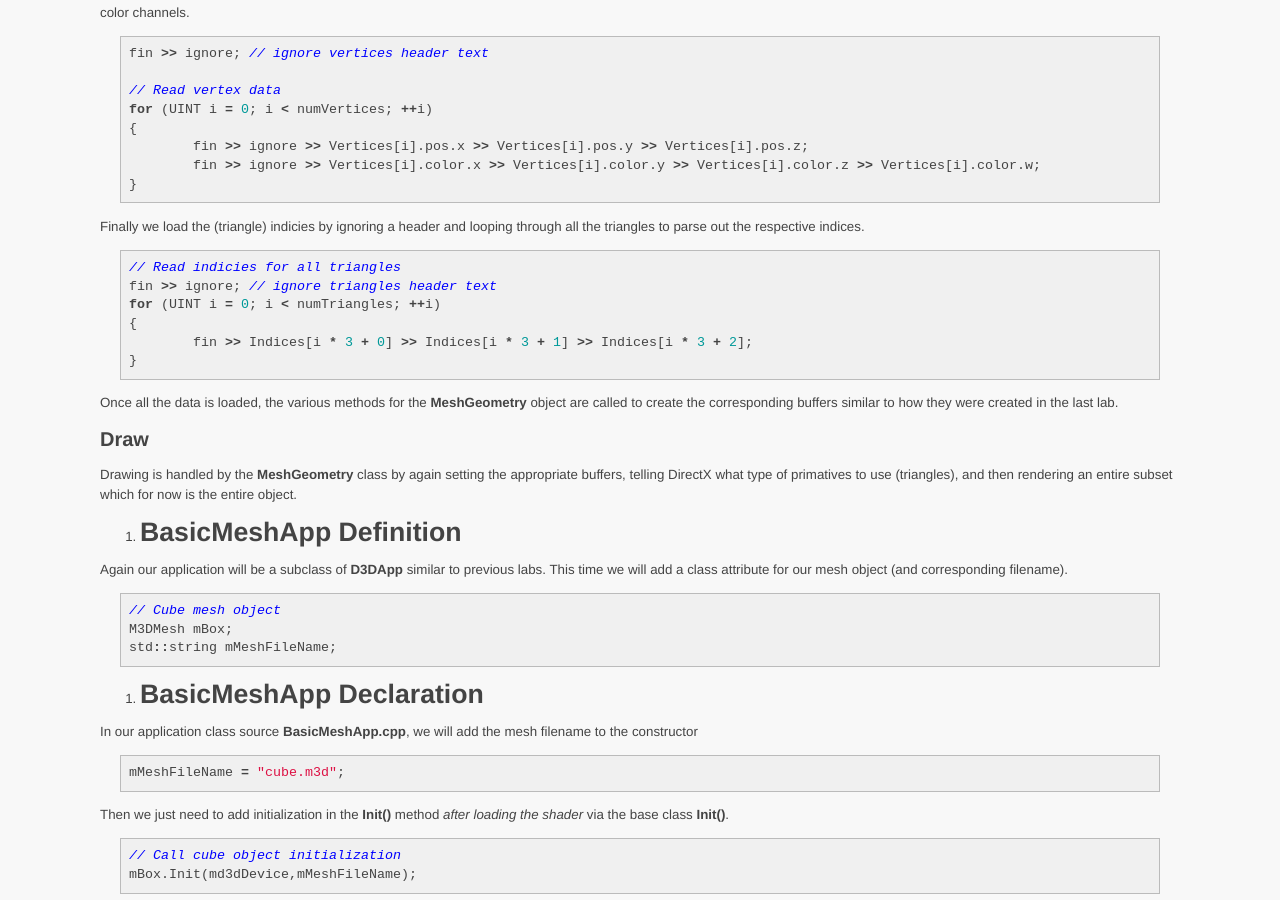
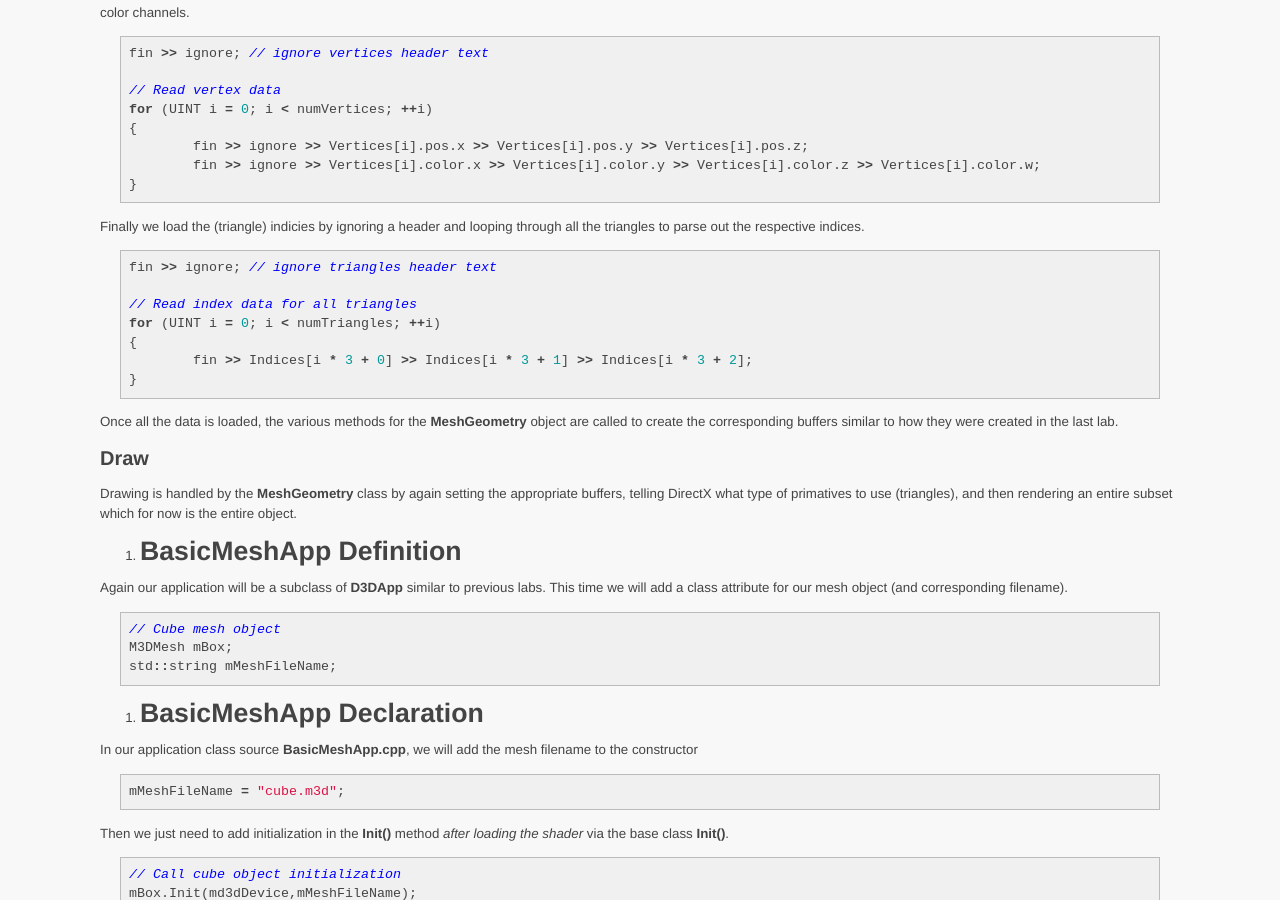
Before and after one commit to ycpcs/cs470-fall2014, a Jekyll site: the page built from labs/lab05.md, in a window 1280 px wide and 900 px high, scrolled down 2118 px. Built offline with Jekyll 4.4.1, drawn with Linux system fonts in a browser that asks for light colours; Markdown is read by kramdown in place of the engine named in the settings.

Commit message:
adjust lab5
slightly edit triangle load snippet for consistency

````diff
--- a/labs/lab05.md
+++ b/labs/lab05.md
@@ -125,8 +125,9 @@ for (UINT i = 0; i < numVertices; ++i)
 Finally we load the (triangle) indicies by ignoring a header and looping through all the triangles to parse out the respective indices.
 
 ```cpp
-// Read indicies for all triangles
 fin >> ignore; // ignore triangles header text
+
+// Read index data for all triangles
 for (UINT i = 0; i < numTriangles; ++i)
 {
 	fin >> Indices[i * 3 + 0] >> Indices[i * 3 + 1] >> Indices[i * 3 + 2];
````
